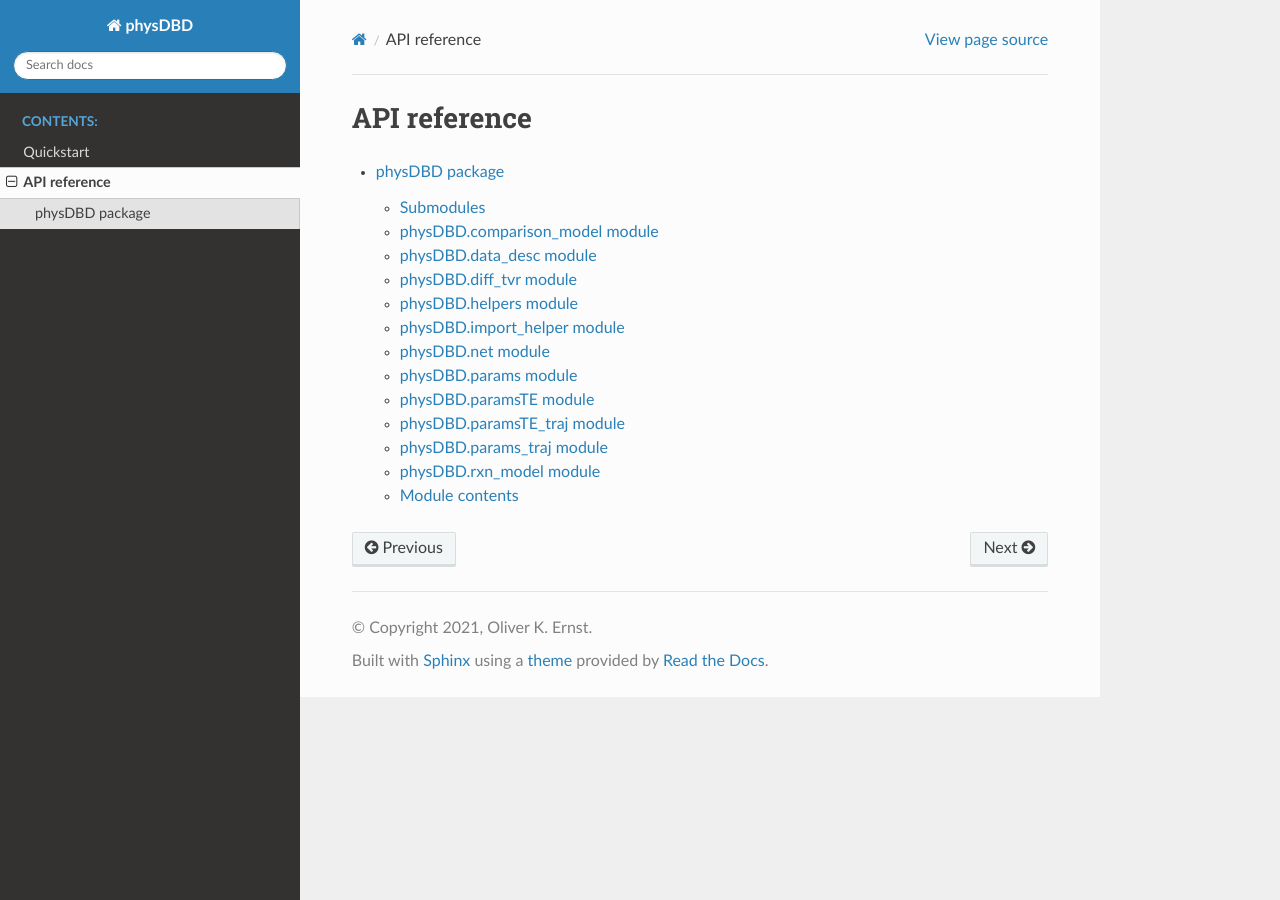
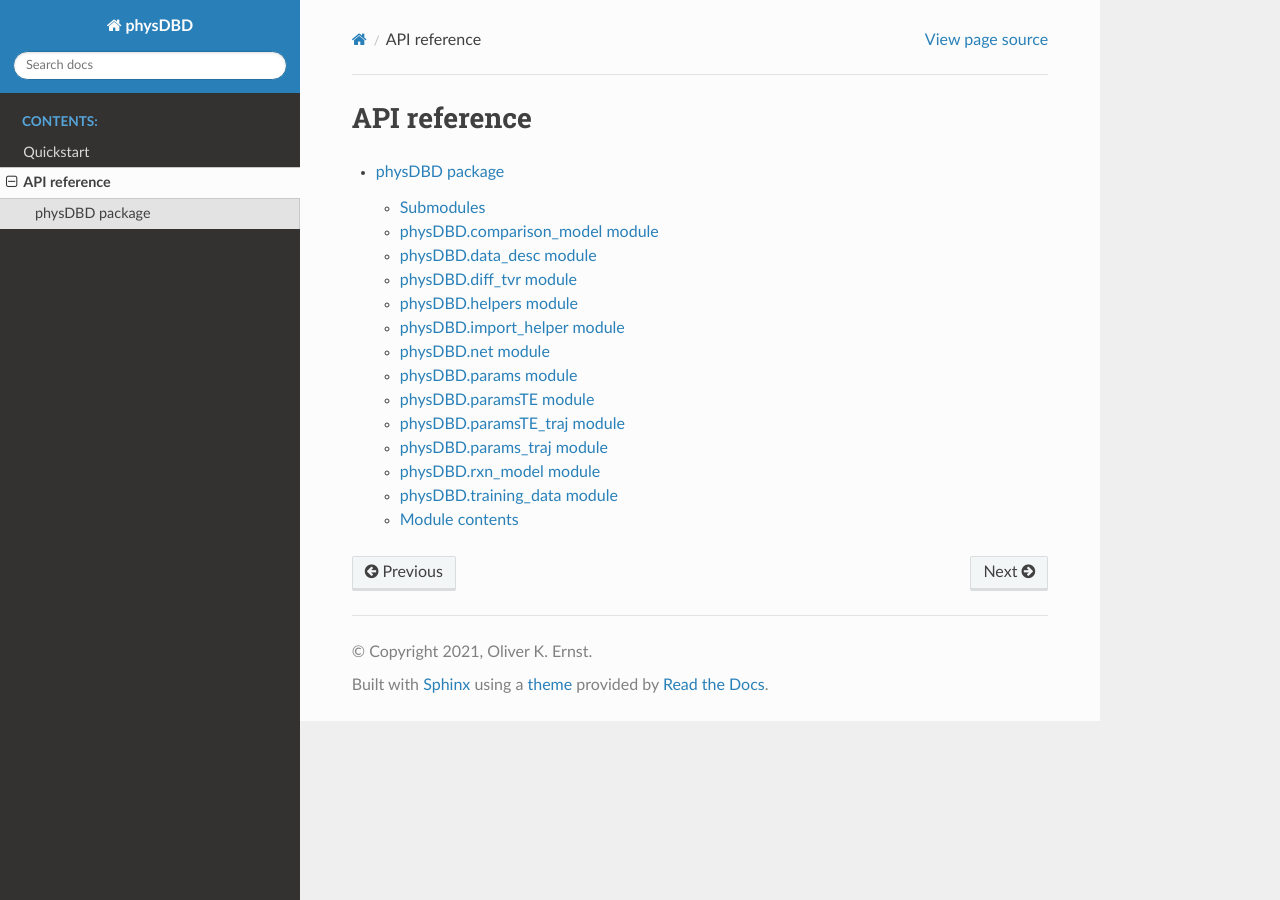
Before and after one commit to smrfeld/phys_dbd, a Sphinx documentation site: the page built from docs/modules.rst, in a window 1280 px wide. Built offline with Sphinx 7.4.7 and the Read the Docs theme 2.0.0, drawn with Linux system fonts in a browser that asks for light colours.

Commit message:
added TrainingData to docs rst file

```diff
--- a/docs/physDBD.rst
+++ b/docs/physDBD.rst
@@ -92,6 +92,14 @@ physDBD.rxn\_model module
    :undoc-members:
    :show-inheritance:
 
+physDBD.training\_data module
+-------------------------
+
+.. automodule:: physDBD.training_data
+   :members:
+   :undoc-members:
+   :show-inheritance:
+
 Module contents
 ---------------
 
```
